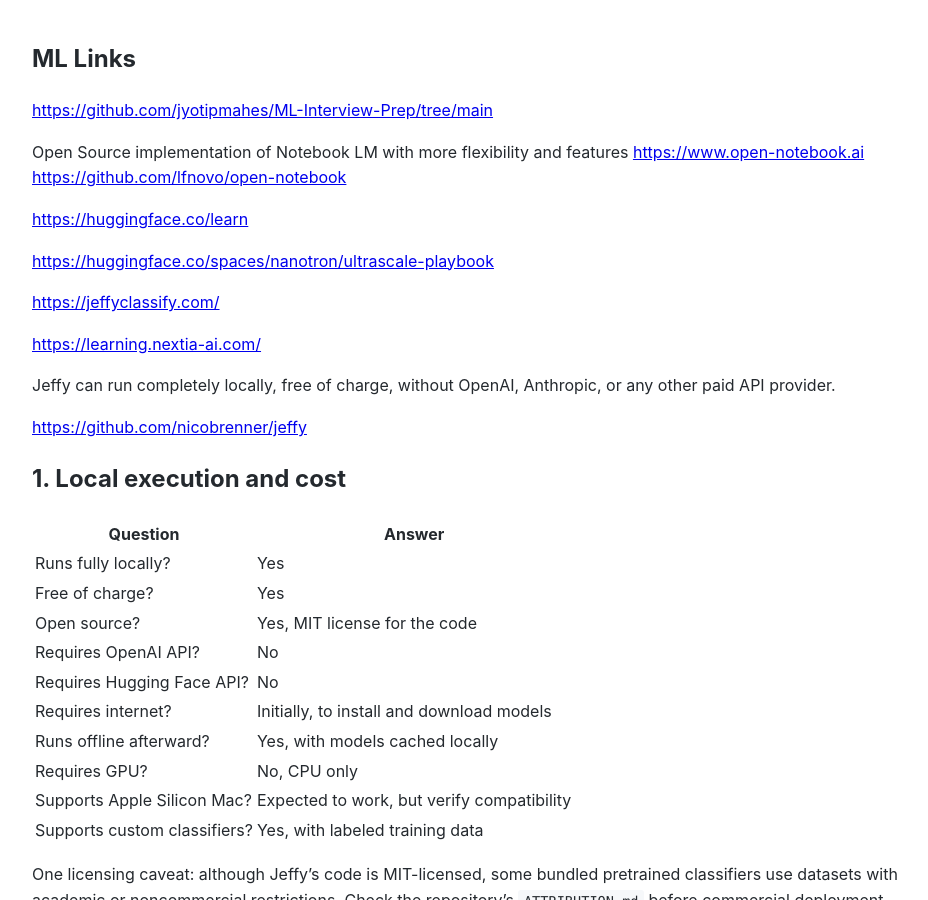
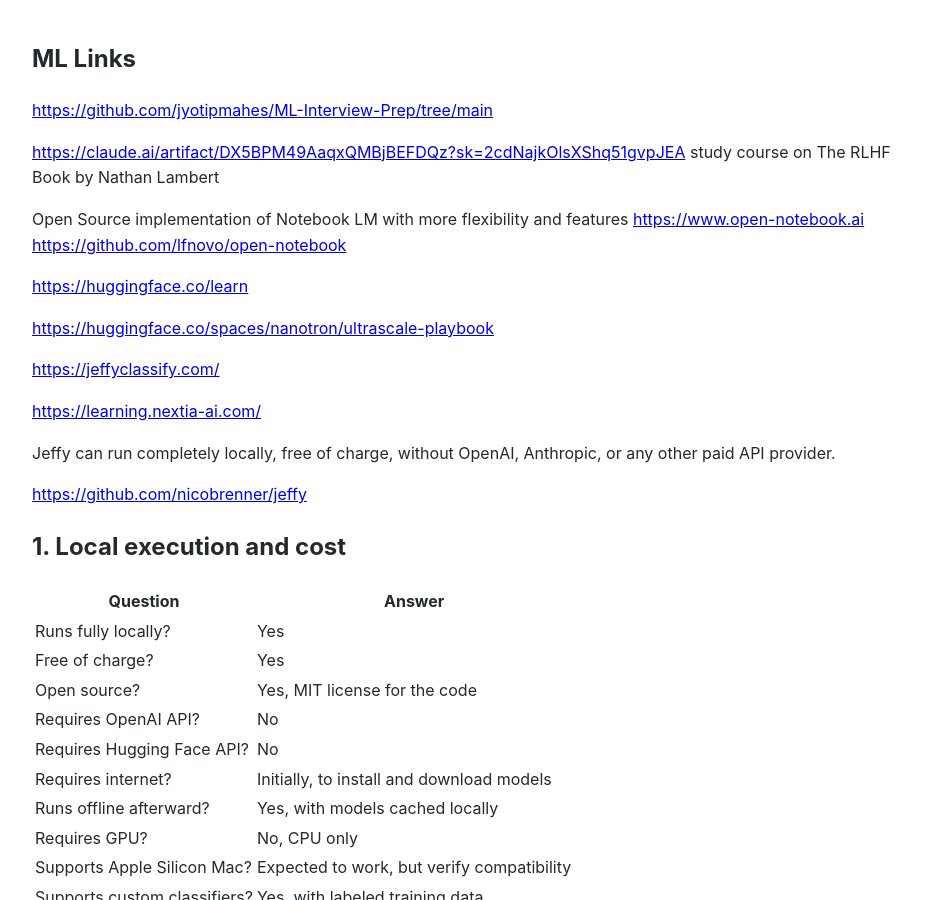
Before and after one commit to Michael-Lubinsky/michael-lubinsky.github.com, a Jekyll site: the page built from ml/mamba.md, in a window 1280 px wide and 900 px high. Shown: the whole window, without its empty margins (158-1086 px from the left). Built offline with Jekyll 4.4.1, drawn with Linux system fonts in a browser that asks for light colours; our own code applies the rules of GitHub Pages for plain Markdown files.

Commit message:
Update mamba.md

```diff
--- a/ml/mamba.md
+++ b/ml/mamba.md
@@ -1,6 +1,8 @@
 ## ML Links
 
 <https://github.com/jyotipmahes/ML-Interview-Prep/tree/main>
+
+<https://claude.ai/artifact/DX5BPM49AaqxQMBjBEFDQz?sk=2cdNajkOlsXShq51gvpJEA>  study course on The RLHF Book by Nathan Lambert
 
 
 Open Source implementation of Notebook LM with more flexibility and features
```
